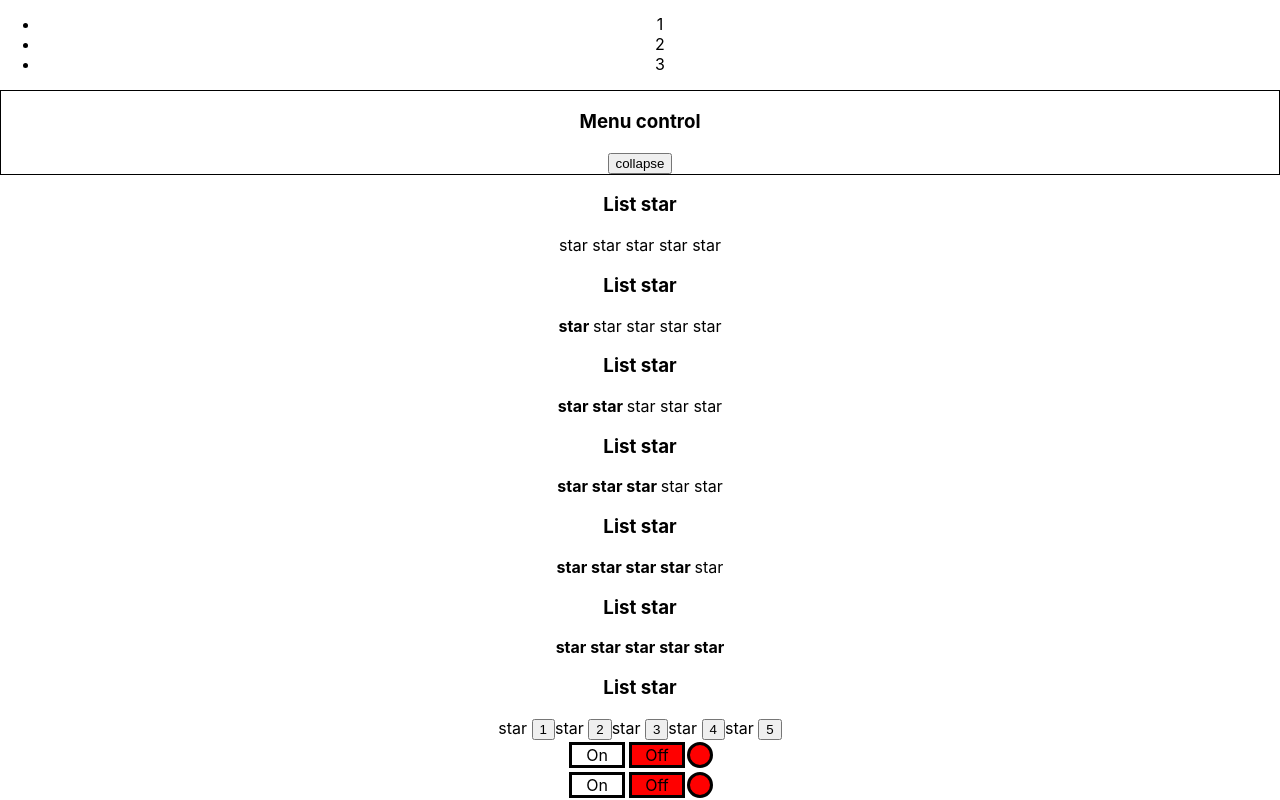
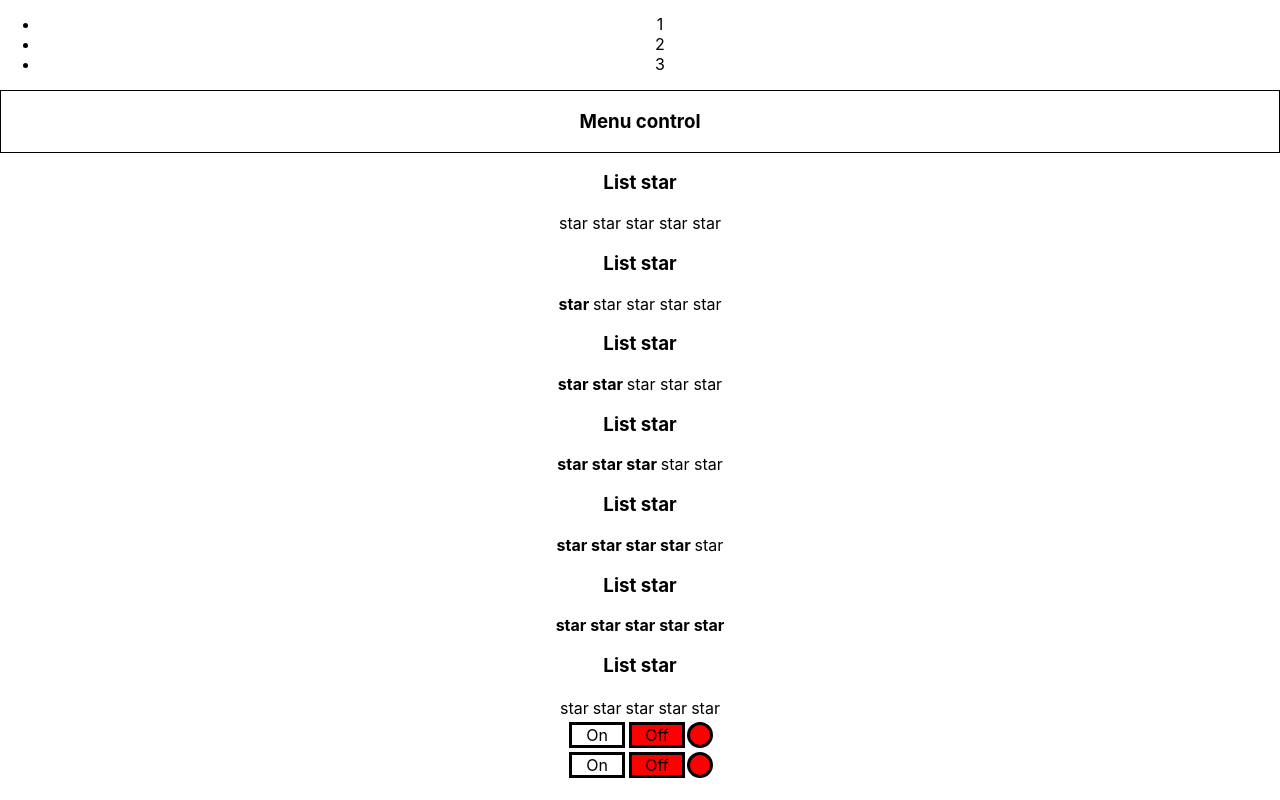
Before and after one commit to AntonKrasouski88/react_cabzda, a React (Create React App) app: page / in a window 1280 px wide. Shown: the part 292-1092 px from the top of the page. Built offline with nearby package versions, Linux system fonts and the light colour scheme.

Commit message:
refactor: made callbacks in ControledAccordion and UnControlledRating

```diff
--- a/src/Components/Accordion/ControlledAccordion.tsx
+++ b/src/Components/Accordion/ControlledAccordion.tsx
@@ -9,24 +9,23 @@ function ControlledAccordion(props: ControlledAccordionPropsType) {
         border: 'solid 1px black'
     }
     const [onOffMenu, setOnOffMenu] = useState<boolean>(false)
+    const onClickHandler = ()=> setOnOffMenu(!onOffMenu)
 
-    const onClickHandler = ()=> !onOffMenu ? setOnOffMenu(true): setOnOffMenu(false)
     return <div style={style}>
-        <AccordionTitle title={props.titleValue}/><button onClick={onClickHandler}>collapse</button>
+        <AccordionTitle onClick = {onClickHandler} title={props.titleValue}/>
         {onOffMenu && <AccordionBody/>}
     </div>
 }
 
 type AccordionTitlePropsType = {
     title: string;
+    onClick: ()=>void
 }
 
 let AccordionTitle = (props: AccordionTitlePropsType) => {
-    console.log("AccordionTitle rendering")
-    return <h3> {props.title} </h3>
+    return <h3 onClick={props.onClick}> {props.title} </h3>
 }
 let AccordionBody = () => {
-    console.log("AccordionBody rendering")
     return <div>
         <ul>
             <li>1</li>
--- a/src/Components/Rating/UnContolledRating.tsx
+++ b/src/Components/Rating/UnContolledRating.tsx
@@ -1,97 +1,48 @@
 import React, {useState} from "react";
 
 type  UnControlledRating = {
+
 }
 
 type ValueType = 0 |1 | 2 | 3 | 4 | 5;
 
+
 export function UnControlledRating(props: UnControlledRating) {
     const [value, setValue] = useState<ValueType>(0)
-    return(<div>
-    <Name/>
-        <Star selected={value > 0}/><button onClick={()=>{setValue(1)}}>1</button>
-        <Star selected={value > 1}/><button onClick={()=>{setValue(2)}}>2</button>
-        <Star selected={value > 2}/><button onClick={()=>{setValue(3)}}>3</button>
-        <Star selected={value > 3}/><button onClick={()=>{setValue(4)}}>4</button>
-        <Star selected={value > 4}/><button onClick={()=>{setValue(5)}}>5</button>
+    const onClickHandler = (value: ValueType) => () => setValue(value)
+
+    return (<div>
+        <Name/>
+        <Star selected={value > 0}
+              onClick={() => {onClickHandler(1)}}/>
+        <Star
+            selected={value > 1}
+            onClick={() => {onClickHandler(2)}}/>
+        <Star
+            selected={value > 2}
+            onClick={() => {onClickHandler(3)}}/>
+        <Star
+            selected={value > 3}
+            onClick={() => {onClickHandler(4)}}/>
+        <Star
+            selected={value > 4}
+            onClick={() => {onClickHandler(5)}}/>
     </div>);
 
- /*   if (props.value === 1) {
-        return <div>
-            <Name/>
-            <Star selected = {true}/>
-            <Star selected = {false}/>
-            <Star selected = {false}/>
-            <Star selected = {false}/>
-            <Star selected = {false}/>
-        </div>
-    }
-    if (props.value === 2) {
-        return <div>
-            <Name/>
-            <Star selected = {true}/>
-            <Star selected = {true}/>
-            <Star selected = {false}/>
-            <Star selected = {false}/>
-            <Star selected = {false}/>
-        </div>
-    }
-    if (props.value === 3) {
-        return <div>
-            <Name/>
-            <Star selected = {true}/>
-            <Star selected = {true}/>
-            <Star selected = {true}/>
-            <Star selected = {false}/>
-            <Star selected = {false}/>
-        </div>
-    }
-    if (props.value === 4) {
-        return <div>
-            <Name/>
-            <Star selected = {true}/>
-            <Star selected = {true}/>
-            <Star selected = {true}/>
-            <Star selected = {true}/>
-            <Star selected = {false}/>
-        </div>
-    }
-    if (props.value === 5) {
-        return <div>
-            <Name/>
-            <Star selected = {true}/>
-            <Star selected = {true}/>
-            <Star selected = {true}/>
-            <Star selected = {true}/>
-            <Star selected = {true}/>
-        </div>
-    }
-
-    return (
-        <div>
-            <Name/>
-            <Star selected = {false}/>
-            <Star selected = {false}/>
-            <Star selected = {false}/>
-            <Star selected = {false}/>
-            <Star selected = {false}/>
-        </div>
-    )*/
 }
 
 type StarPropsType = {
-    selected: boolean;
+    selected: boolean
+    onClick: ()=>void;
+
 }
 
 let Name = () => <h3>List star</h3>;
 
 let Star = (props: StarPropsType) => {
-    //debugger
-    console.log("Star rendering");
-    if (props.selected){
-        return <span><b>star </b></span>
-    } else {
-        return <span>star </span>
+    const styleStar = {
+        display: 'inline-block',
+        margin: '2px'
     }
-
+    return <div style = {styleStar} onClick={props.onClick}>{props.selected ? <span><b>star </b></span>: <span>star </span>}</div>
 }
```
